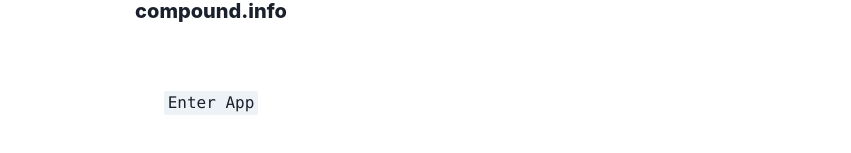
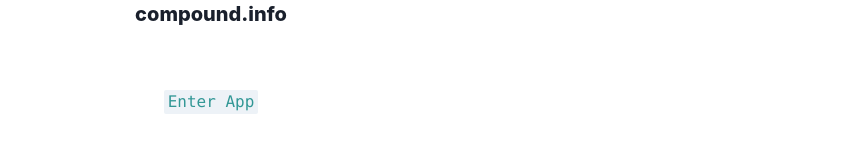
Before and after one commit to boyerst/compound-info, a React (Create React App) app: page / in a window 1280 px wide. Shown: the part 571-724 px from the top of the page, without its empty margins (429-1280 px from the left). Built offline with nearby package versions, Linux system fonts and the light colour scheme.

Commit message:
Conditionally render Landing page

```diff
--- a/src/App.js
+++ b/src/App.js
@@ -1,4 +1,4 @@
-import React from 'react';
+import React, { useState } from 'react';
 import {
   ChakraProvider,
   Box,
@@ -10,29 +10,30 @@
   theme,
 } from '@chakra-ui/react';
 import { ColorModeSwitcher } from './ColorModeSwitcher';
-import { Logo } from './Logo';
+import Landing from './components/Landing'
+
+
+
+
+
+
 
 function App() {
+
+  const [isLanded, setIsLanded] = useState(true)
+
+  const handleIsLanded = () => {
+    setIsLanded(false)
+  }
+
   return (
     <ChakraProvider theme={theme}>
       <Box textAlign="center" fontSize="xl">
         <Grid minH="100vh" p={3}>
           <ColorModeSwitcher justifySelf="flex-end" />
-          <VStack spacing={14}>
-            <Logo mb={10} h="40vmin" pointerEvents="none" />
-            <Text fontSize="xl" fontWeight="extrabold">
-              compound.info
-            </Text>
-            <Link
-              color="teal.500"
-              href="https://chakra-ui.com"
-              fontSize="2xl"
-              target="_blank"
-              rel="noopener noreferrer"
-            >
-              <Code href="" fontSize="md">Enter App</Code>
-            </Link>
-          </VStack>
+
+          {isLanded && <Landing handleIsLanded={handleIsLanded} /> }
+
         </Grid>
       </Box>
     </ChakraProvider>
--- /dev/null
+++ b/src/components/Landing.js
@@ -0,0 +1,36 @@
+import React, { useState } from 'react';
+import {
+  Text,
+  Link,
+  Button,
+  VStack,
+  Code,
+  Grid
+} from '@chakra-ui/react';
+import { Logo } from './Logo';
+
+
+
+
+
+const Landing = props => {
+  console.log(props)
+
+  return (
+    <VStack spacing={14}>
+      <Logo mb={10} h="40vmin" pointerEvents="none" />
+      <Text fontSize="xl" fontWeight="extrabold">
+        compound.info
+      </Text>
+      <Link
+        onClick={(event) => props.handleIsLanded(event)}
+      >
+        <Code color="teal.500" fontSize="md">Enter App</Code>
+      </Link>
+    </VStack>
+  )
+}
+
+
+
+export default Landing
--- a/src/Logo.js
+++ b/src/components/Logo.js
@@ -1,6 +1,6 @@
 import React from 'react';
 import { Image, keyframes, usePrefersReducedMotion } from '@chakra-ui/react';
-import logo from './compound.png';
+import logo from '../assets/compound.png';
 
 const spin = keyframes`
   from { transform: rotate(0deg); }
```
Also changed, not shown: src/assets/compound.png (renamed from src/compound.png), src/logo.svg (deleted).
